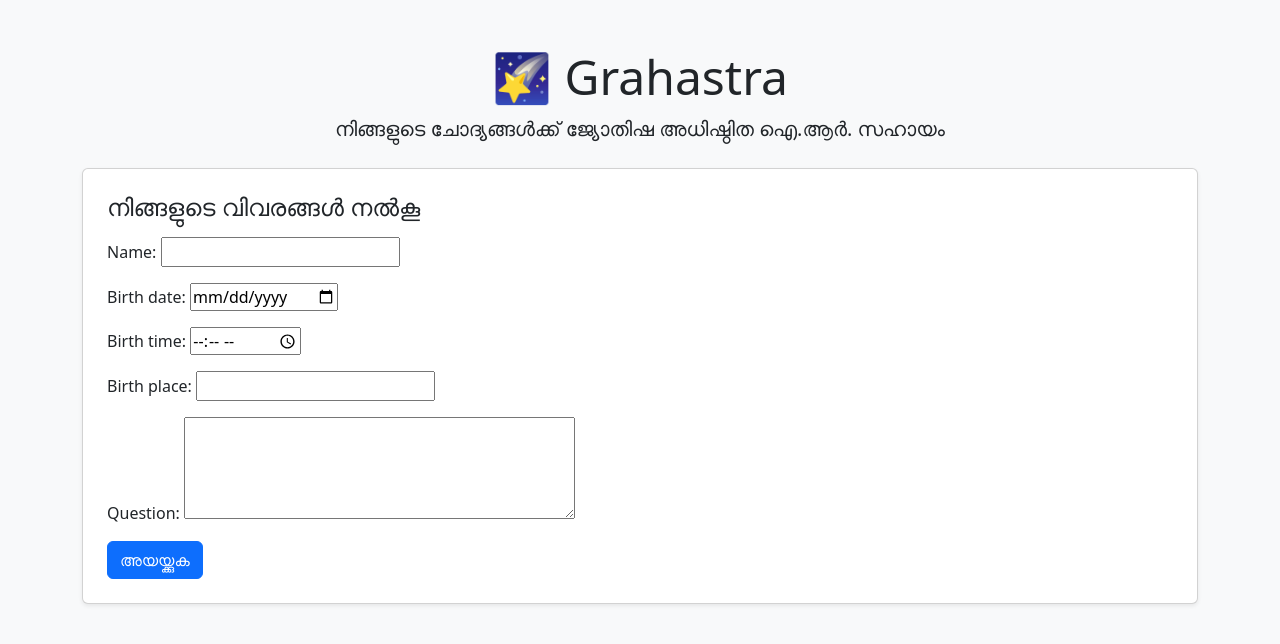
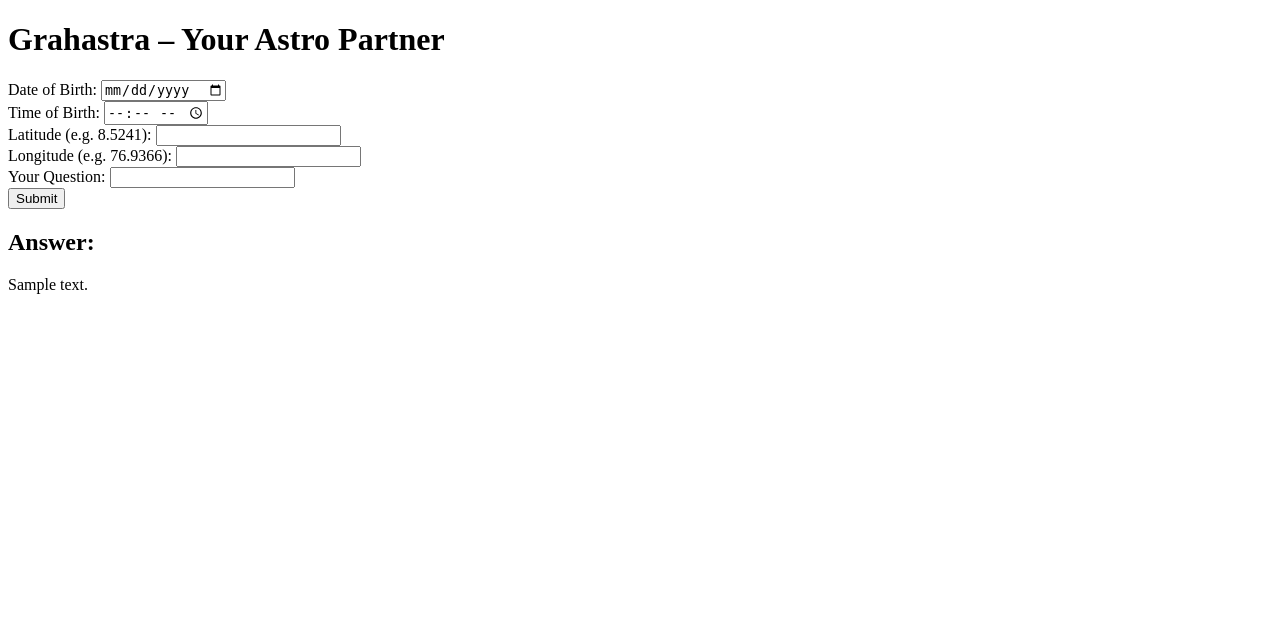
Before and after one commit to nandakumarp-dev/Grahastra, a Django app: template grahastra/core/templates/landing.html in a window 1280 px wide. Shown: the top 644 px of the page. Run offline with Django 5.2, Linux system fonts and the light colour scheme; tables that the repository leaves empty hold one stand-in row (values such as "Sample post"); the template is opened without the code that fills it: values that come from a table or form of the project are taken from there, most other values are stand-ins (such as "Sample title", 1, 10 or a date in 2020).

Commit message:
Connect real-time user question with planetary analysis and generate astrology-based response

```diff
--- a/grahastra/core/templates/landing.html
+++ b/grahastra/core/templates/landing.html
@@ -1,27 +1,37 @@
 <!DOCTYPE html>
-<html lang="ml">
+<html>
 <head>
-    <meta charset="UTF-8">
-    <title>Grahastra – നിങ്ങളുടെ ജ്യോതിഷ കൂട്ടുകാരൻ</title>
-    <link href="https://cdn.jsdelivr.net/npm/bootstrap@5.3.0/dist/css/bootstrap.min.css" rel="stylesheet">
+    <title>Grahastra – Your Astro Partner</title>
 </head>
-<body class="bg-light">
+<body>
+    <h1>Grahastra – Your Astro Partner</h1>
 
-<div class="container mt-5">
-    <div class="text-center mb-4">
-        <h1 class="display-5">🌠 Grahastra</h1>
-        <p class="lead">നിങ്ങളുടെ ചോദ്യങ്ങൾക്ക് ജ്യോതിഷ അധിഷ്ഠിത ഐ.ആർ. സഹായം</p>
-    </div>
+    <form method="POST">
+    {% csrf_token %}
 
-    <div class="card p-4 shadow-sm">
-        <h4 class="mb-3">നിങ്ങളുടെ വിവരങ്ങൾ നൽകൂ</h4>
-        <form method="POST">
-            {% csrf_token %}
-            {{ form.as_p }}
-            <button type="submit" class="btn btn-primary">അയയ്ക്കുക</button>
-        </form>
-    </div>
-</div>
+    <label>Date of Birth:</label>
+    <input type="date" name="dob" required><br>
+
+    <label>Time of Birth:</label>
+    <input type="time" name="tob" required><br>
+
+    <label>Latitude (e.g. 8.5241):</label>
+    <input type="text" name="latitude" required><br>
+
+    <label>Longitude (e.g. 76.9366):</label>
+    <input type="text" name="longitude" required><br>
+
+    <label>Your Question:</label>
+    <input type="text" name="question" required><br>
+
+    <button type="submit">Submit</button>
+    </form>
+
+    {% if answer %}
+    <h2>Answer:</h2>
+    <p>{{ answer }}</p>
+    {% endif %}
+
 
 </body>
 </html>
```
Also changed, not shown: grahastra/core/views.py (+38 -10 lines).
